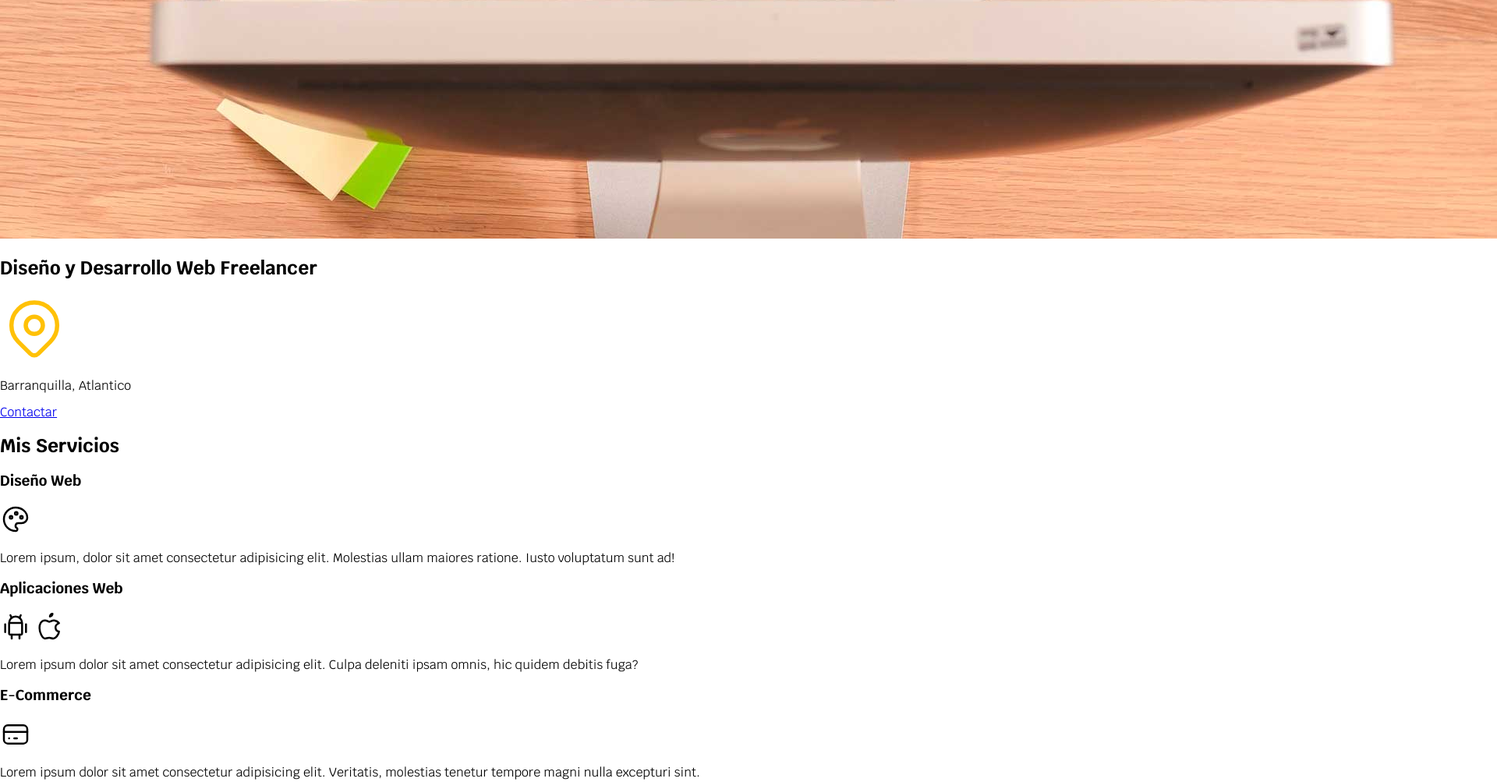
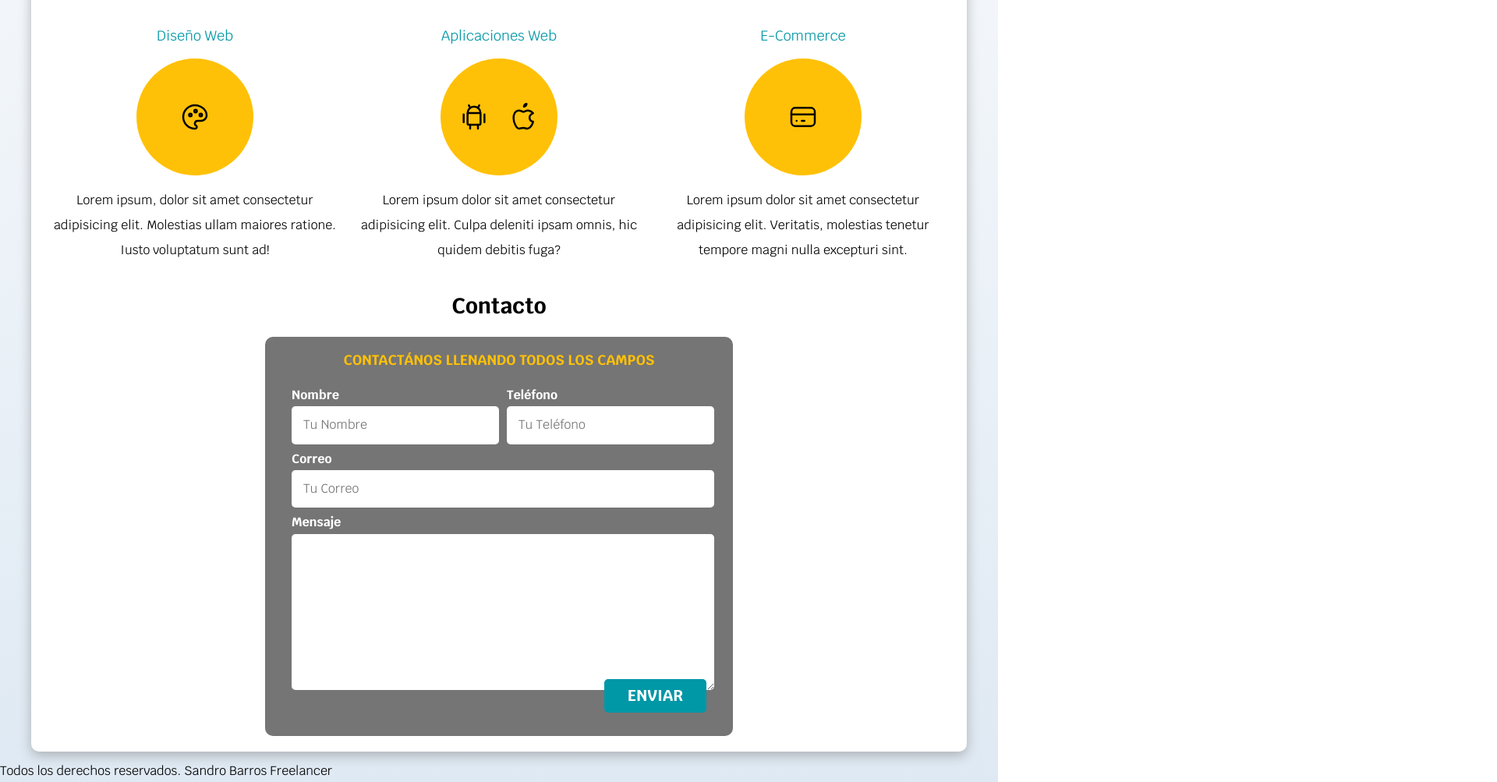
Before and after one commit to sandrobarros2608/SitioFreelancer, a plain HTML site: page index.html in a window 1280 px wide. Shown: the part 688-1691 px from the top of the page at 78% size, 1920 px wide, since content can reach past the window. Drawn offline with Linux system fonts and the light colour scheme; a web font is replaced by a local one.

Commit message:
Finalizado

```diff
--- a/css/styles.css
+++ b/css/styles.css
@@ -4,30 +4,112 @@
     --primario: #FFC107;
     --secundario: #0097A7;
     --gris: #757575;
+    --grisClaro: #DFE9F3;
 }
 
 html {
     font-size: 62.5%;
+    box-sizing: border-box;
+    scroll-snap-type: y mandatory;
+}
+
+.servicios,
+.navegacion-principal,
+.formulario {
+    scroll-snap-stop: always;
+}
+
+
+*,
+*:before,
+*:after {
+    box-sizing: inherit;
 }
 
 body {
     font-size: 16px;
     font-family: 'Krub', sans-serif;
+    background-image: linear-gradient(to top, var(--grisClaro) 0%, var(--blanco) 100%);
 }
 
-.titulo {
+h1 {
+    font-size: 3.8rem;
+}
+
+h2 {
+    font-size: 2.8rem;
+}
+
+h3 {
+    font-size: 1.8rem;
+}
+
+h1,
+h2,
+h3 {
     text-align: center;
-    font-size: 3.8rem;
+}
+
+.contenedor {
+    max-width: 120rem;
+    margin: 0 auto;
+}
+
+.boton {
+    background-color: var(--secundario);
+    color: var(--blanco);
+    padding: 1rem 3rem;
+    margin-top: 1rem;
+    font-size: 2rem;
+    text-decoration: none;
+    text-transform: uppercase;
+    font-weight: bold;
+    border-radius: .5rem;
+    width: 90%;
+    text-align: center;
+    border: none;
+}
+
+@media (min-width: 480px) {
+    .boton {
+        width: auto;
+    }
+
+    .boton:hover {
+        cursor: pointer;
+    }
 }
 
 .titulo span {
     font-size: 2rem;
-    color: var(--oscuro);
 }
 
-.contenedor {
-    width: 120rem;
-    margin: 0 auto;
+
+.sombra {
+    -webkit-box-shadow: 0px 5px 15px 0px rgba(112, 112, 112, 0.48);
+    -moz-box-shadow: 0px 5px 15px 0px rgba(112, 112, 112, 0.48);
+    box-shadow: 0px 5px 15px 0px rgba(112, 112, 112, 0.48);
+    background-color: var(--blanco);
+    padding: 2rem;
+    border-radius: 1rem;
+}
+
+.w-sm-100 {
+    width: 100%;
+}
+
+@media (min-width: 768px) {
+    .w-sm-100 {
+        width: auto;
+    }
+}
+
+.flex {
+    display: flex;
+}
+
+.alinear-derecha {
+    justify-content: flex-end;
 }
 
 .nav-bg {
@@ -39,7 +121,16 @@ body {
     justify-content: space-between;
 }
 
+@media (min-width: 768px) {
+    .navegacion-principal {
+        flex-direction: row;
+        justify-content: space-between;
+    }
+}
+
 .navegacion-principal a {
+    display: block;
+    text-align: center;
     color: var(--blanco);
     text-decoration: none;
     font-size: 2rem;
@@ -51,3 +142,130 @@ body {
     background-color: var(--primario);
     color: var(--oscuro);
 }
+
+.hero {
+    background-image: url('../img/hero.jpg');
+    background-repeat: no-repeat;
+    background-size: cover;
+    height: 450px;
+    position: relative;
+    margin-bottom: 2rem;
+}
+
+.contenido-hero {
+    position: absolute;
+    background-color: rgba(0, 0, 0, .7);
+    width: 100%;
+    height: 100%;
+    display: flex;
+    flex-direction: column;
+    align-items: center;
+    justify-content: center;
+}
+
+.contenido-hero h2,
+.contenido-hero p {
+    color: var(--blanco);
+}
+
+.contenido-hero .ubicacion {
+    display: flex;
+    align-items: flex-end;
+}
+
+.servicios {
+    display: grid;
+    grid-template-columns: repeat(3, 1fr);
+    column-gap: 1rem;
+}
+
+@media (min-width: 768px) {
+    .servicios {
+        display: grid;
+        grid-template-columns: repeat(3, 1fr);
+        column-gap: 1rem;
+    }
+}
+
+.servicio {
+    display: flex;
+    flex-direction: column;
+    align-items: center;
+}
+
+.servicio h3 {
+    color: var(--secundario);
+    font-weight: normal;
+}
+
+.servicio p {
+    line-height: 2;
+    text-align: center;
+}
+
+.servicio .iconos {
+    height: 15rem;
+    width: 15rem;
+    background-color: var(--primario);
+    border-radius: 50%;
+    display: flex;
+    justify-content: space-evenly;
+    align-items: center;
+}
+
+.formulario {
+    background-color: var(--gris);
+    width: min(60rem, 100%);
+    margin: 0 auto;
+    padding: 2rem;
+    border-radius: 1rem;
+}
+
+.formulario fieldset {
+    border: none
+}
+
+.formulario legend {
+    text-align: center;
+    font-size: 1.8rem;
+    text-transform: uppercase;
+    font-weight: bold;
+    margin-bottom: 2rem;
+    color: var(--primario);
+}
+
+@media (min-width: 768px) {
+    .contenedor-campos {
+        display: grid;
+        grid-template-columns: 50% 50%;
+        grid-template-rows: auto auto 20rem;
+        column-gap: 1rem;
+    }
+
+    .campo:nth-child(3),
+    .campo:nth-child(4) {
+        grid-column: 1 / 3;
+    }
+}
+
+.campo {
+    margin-bottom: 1rem;
+}
+
+.campo label {
+    color: var(--blanco);
+    font-weight: bold;
+    margin-bottom: .5rem;
+    display: block;
+}
+
+.campo textarea {
+    height: 20rem;
+}
+
+.input-text {
+    width: 100%;
+    border: none;
+    padding: 1.5rem;
+    border-radius: .5rem;
+}
--- a/index.html
+++ b/index.html
@@ -27,12 +27,13 @@
             </nav>
         </div>
 
-        <img src="img/hero.jpg" alt>
-
-        <section>
+        <section class="hero">
+            <div class="contenido-hero">
                 <h2>Diseño y Desarrollo Web Freelancer</h2>
 
-            <svg xmlns="http://www.w3.org/2000/svg" width="88" height="88"
+                <div class="ubicacion">
+                    <svg xmlns="http://www.w3.org/2000/svg" width="88"
+                        height="88"
                         viewBox="0 0 24 24" fill="none" stroke="#FFC107"
                         stroke-width="1.5" stroke-linecap="round"
                         stroke-linejoin="round"
@@ -41,113 +42,133 @@
                             d="M9 11a3 3 0 1 0 6 0a3 3 0 0 0 -6 0" /><path
                             d="M17.657 16.657l-4.243 4.243a2 2 0 0 1 -2.827 0l-4.244 -4.243a8 8 0 1 1 11.314 0z" />
                     </svg>
+                    <p>Barranquilla, Atlantico</p>
+                </div>
 
-            <p>Barranquilla, Atlantico</p>
-
-            <a href="#">Contactar</a>
+                <a class="boton" href="#">Contactar</a>
+            </div>
         </section>
 
-        <main>
+        <main class="contenedor sombra">
             <h2>Mis Servicios</h2>
 
-            <section>
+            <div class="servicios">
+                <section class="servicio">
                     <h3>Diseño Web</h3>
-                <svg xmlns="http://www.w3.org/2000/svg" width="40" height="40"
+                    <div class="iconos">
+                        <svg xmlns="http://www.w3.org/2000/svg" width="40"
+                            height="40"
                             viewBox="0 0 24 24" fill="none" stroke="#000000"
                             stroke-width="1.5" stroke-linecap="round"
                             stroke-linejoin="round"
                             class="icon icon-tabler icons-tabler-outline icon-tabler-palette"><path
-                        stroke="none" d="M0 0h24v24H0z" fill="none" /><path
+                                stroke="none" d="M0 0h24v24H0z"
+                                fill="none" /><path
                                 d="M12 21a9 9 0 0 1 0 -18c4.97 0 9 3.582 9 8c0 1.06 -.474 2.078 -1.318 2.828c-.844 .75 -1.989 1.172 -3.182 1.172h-2.5a2 2 0 0 0 -1 3.75a1.3 1.3 0 0 1 -1 2.25" /><path
                                 d="M8.5 10.5m-1 0a1 1 0 1 0 2 0a1 1 0 1 0 -2 0" /><path
                                 d="M12.5 7.5m-1 0a1 1 0 1 0 2 0a1 1 0 1 0 -2 0" /><path
                                 d="M16.5 10.5m-1 0a1 1 0 1 0 2 0a1 1 0 1 0 -2 0" />
                         </svg>
+                    </div>
                     <p>Lorem ipsum, dolor sit amet consectetur adipisicing elit.
                         Molestias ullam maiores ratione. Iusto voluptatum sunt
                         ad!</p>
                 </section>
 
-            <section>
+                <section class="servicio">
                     <h3>Aplicaciones Web</h3>
-                <svg xmlns="http://www.w3.org/2000/svg" width="40" height="40"
+                    <div class="iconos">
+                        <svg xmlns="http://www.w3.org/2000/svg" width="40"
+                            height="40"
                             viewBox="0 0 24 24" fill="none" stroke="#000000"
                             stroke-width="1.5" stroke-linecap="round"
                             stroke-linejoin="round"
                             class="icon icon-tabler icons-tabler-outline icon-tabler-brand-android"><path
-                        stroke="none" d="M0 0h24v24H0z" fill="none" /><path
+                                stroke="none" d="M0 0h24v24H0z"
+                                fill="none" /><path
                                 d="M4 10l0 6" /><path d="M20 10l0 6" /><path
                                 d="M7 9h10v8a1 1 0 0 1 -1 1h-8a1 1 0 0 1 -1 -1v-8a5 5 0 0 1 10 0" /><path
                                 d="M8 3l1 2" /><path d="M16 3l-1 2" /><path
                                 d="M9 18l0 3" /><path d="M15 18l0 3" />
                         </svg>
 
-                <svg xmlns="http://www.w3.org/2000/svg" width="40" height="40"
+                        <svg xmlns="http://www.w3.org/2000/svg" width="40"
+                            height="40"
                             viewBox="0 0 24 24" fill="none" stroke="#000000"
                             stroke-width="1.5" stroke-linecap="round"
                             stroke-linejoin="round"
                             class="icon icon-tabler icons-tabler-outline icon-tabler-brand-apple"><path
-                        stroke="none" d="M0 0h24v24H0z" fill="none" /><path
+                                stroke="none" d="M0 0h24v24H0z"
+                                fill="none" /><path
                                 d="M8.286 7.008c-3.216 0 -4.286 3.23 -4.286 5.92c0 3.229 2.143 8.072 4.286 8.072c1.165 -.05 1.799 -.538 3.214 -.538c1.406 0 1.607 .538 3.214 .538s4.286 -3.229 4.286 -5.381c-.03 -.011 -2.649 -.434 -2.679 -3.23c-.02 -2.335 2.589 -3.179 2.679 -3.228c-1.096 -1.606 -3.162 -2.113 -3.75 -2.153c-1.535 -.12 -3.032 1.077 -3.75 1.077c-.729 0 -2.036 -1.077 -3.214 -1.077z" /><path
                                 d="M12 4a2 2 0 0 0 2 -2a2 2 0 0 0 -2 2" />
                         </svg>
+                    </div>
                     <p>Lorem ipsum dolor sit amet consectetur adipisicing elit.
                         Culpa deleniti ipsam omnis, hic quidem debitis fuga?</p>
                 </section>
 
-            <section>
+                <section class="servicio">
                     <h3>E-Commerce</h3>
-                <svg xmlns="http://www.w3.org/2000/svg" width="40" height="40"
+                    <div class="iconos">
+                        <svg xmlns="http://www.w3.org/2000/svg" width="40"
+                            height="40"
                             viewBox="0 0 24 24" fill="none" stroke="#000000"
                             stroke-width="1.5" stroke-linecap="round"
                             stroke-linejoin="round"
                             class="icon icon-tabler icons-tabler-outline icon-tabler-credit-card"><path
-                        stroke="none" d="M0 0h24v24H0z" fill="none" /><path
+                                stroke="none" d="M0 0h24v24H0z"
+                                fill="none" /><path
                                 d="M3 5m0 3a3 3 0 0 1 3 -3h12a3 3 0 0 1 3 3v8a3 3 0 0 1 -3 3h-12a3 3 0 0 1 -3 -3z" /><path
                                 d="M3 10l18 0" /><path d="M7 15l.01 0" /><path
                                 d="M11 15l2 0" />
                         </svg>
+                    </div>
                     <p>Lorem ipsum dolor sit amet consectetur adipisicing elit.
-                    Veritatis, molestias tenetur tempore magni nulla excepturi
+                        Veritatis, molestias tenetur tempore magni nulla
+                        excepturi
                         sint.</p>
                 </section>
-        </main>
+            </div>
 
             <section>
                 <h2>Contacto</h2>
 
-            <form>
+                <form class="formulario">
                     <fieldset>
                         <legend>Contactános llenando todos los campos</legend>
 
-                    <div>
+                        <div class="contenedor-campos">
+                            <div class="campo">
                                 <label>Nombre</label>
-                        <input type="text" placeholder="Tu Nombre">
+                                <input class="input-text" type="text" placeholder="Tu Nombre">
                             </div>
 
-                    <div>
+                            <div class="campo">
                                 <label>Teléfono</label>
-                        <input type="tel" placeholder="Tu Teléfono">
+                                <input class="input-text" type="tel" placeholder="Tu Teléfono">
                             </div>
 
-                    <div>
+                            <div class="campo">
                                 <label>Correo</label>
-                        <input type="email" placeholder="Tu Correo">
+                                <input class="input-text" type="email" placeholder="Tu Correo">
                             </div>
 
-                    <div>
+                            <div class="campo">
                                 <label>Mensaje</label>
-                        <textarea></textarea>
+                                <textarea class="input-text"></textarea>
+                            </div>
                         </div>
 
-                    <div>
-                        <input type="submit" value="Enviar">
+                        <div class="alinear-derecha flex">
+                            <input class="boton w-sm-100" type="submit" value="Enviar">
                         </div>
                     </fieldset>
                 </form>
             </section>
+        </main>
 
-        <footer>
+        <footer class="footer">
             <p>Todos los derechos reservados. Sandro Barros Freelancer</p>
         </footer>
     </body>
```
Lines whose indentation alone changed are shown as unchanged.
